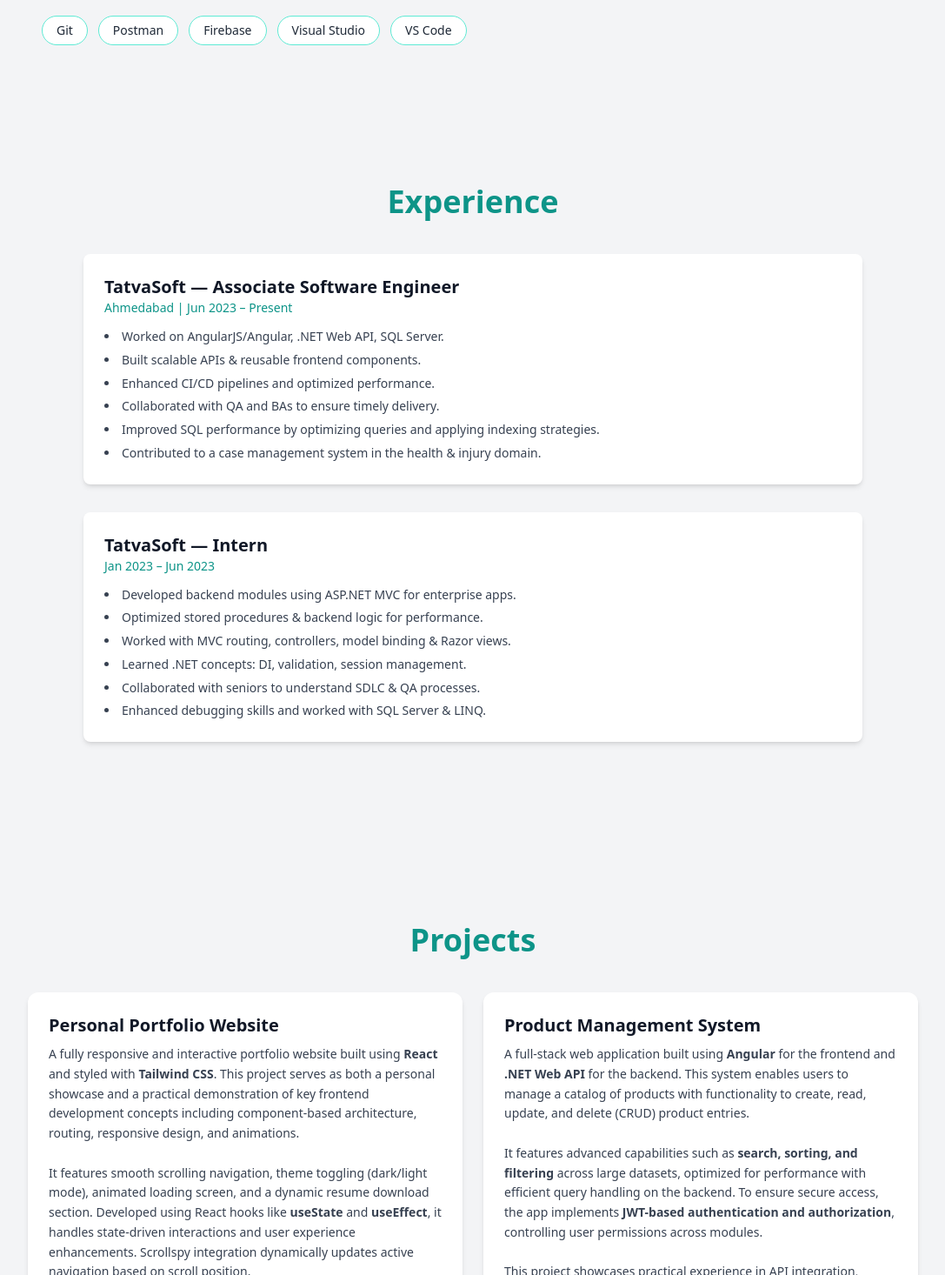
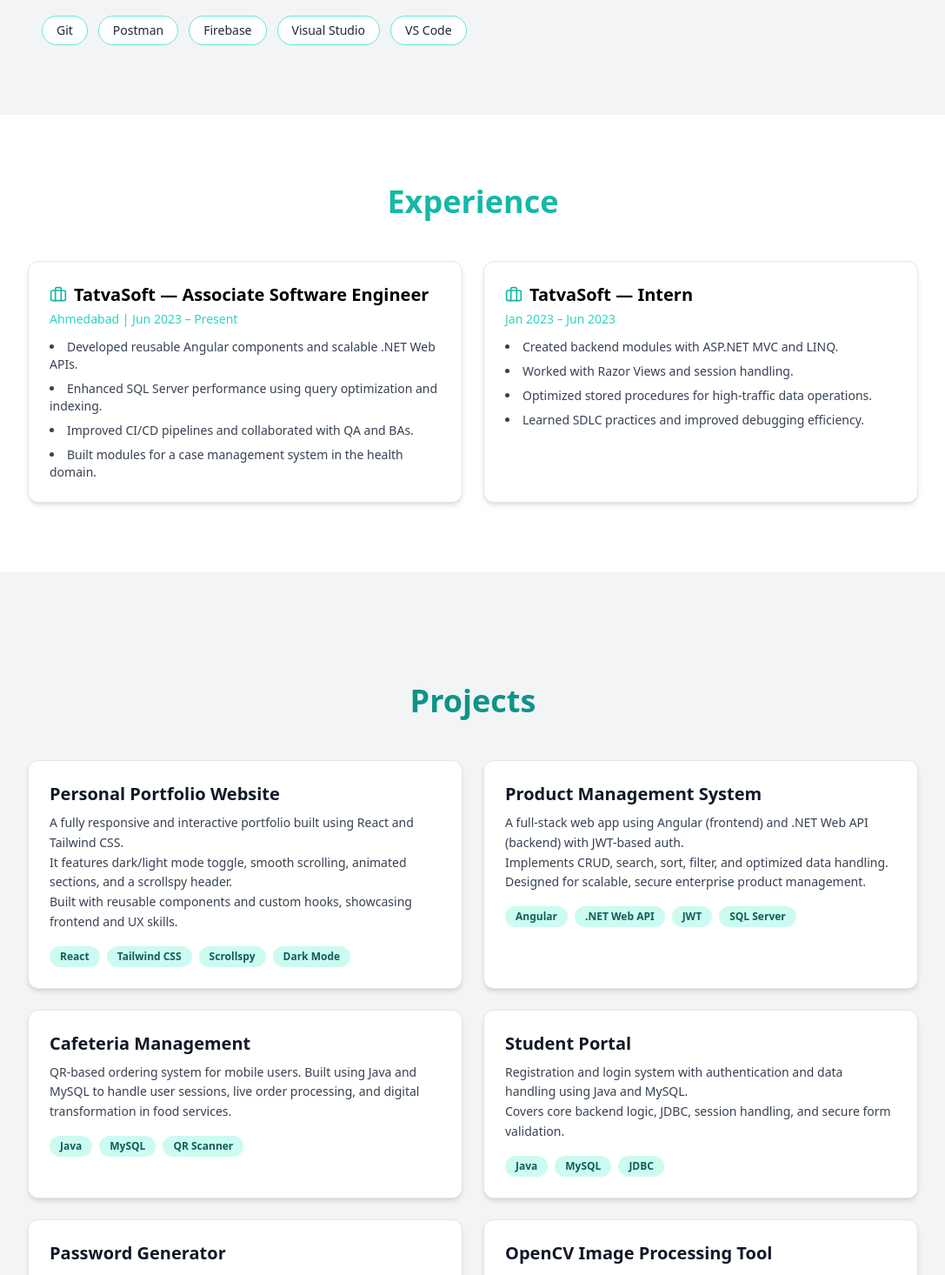
Before and after one commit to Vedant1882/vedant-portfolio, a React (Create React App) app: page / in a window 1280 px wide. Shown: the part 1304-2770 px from the top of the page at 87% size, without its empty margins (96-1183 px from the left). Built offline with nearby package versions, Linux system fonts and the light colour scheme.

Commit message:
final280620250143

```diff
--- a/package.json
+++ b/package.json
@@ -8,6 +8,7 @@
     "@testing-library/jest-dom": "^6.6.3",
     "@testing-library/react": "^16.3.0",
     "@testing-library/user-event": "^13.5.0",
+    "framer-motion": "^12.19.2",
     "lucide-react": "^0.523.0",
     "react": "^19.1.0",
     "react-dom": "^19.1.0",
--- a/src/components/Experience.jsx
+++ b/src/components/Experience.jsx
@@ -1,52 +1,53 @@
 import React from 'react';
+import { Briefcase } from 'lucide-react';
 
 export default function Experience() {
+  const experiences = [
+    {
+      title: 'TatvaSoft — Associate Software Engineer',
+      date: 'Ahmedabad | Jun 2023 – Present',
+      points: [
+        'Developed reusable Angular components and scalable .NET Web APIs.',
+        'Enhanced SQL Server performance using query optimization and indexing.',
+        'Improved CI/CD pipelines and collaborated with QA and BAs.',
+        'Built modules for a case management system in the health domain.',
+      ],
+    },
+    {
+      title: 'TatvaSoft — Intern',
+      date: 'Jan 2023 – Jun 2023',
+      points: [
+        'Created backend modules with ASP.NET MVC and LINQ.',
+        'Worked with Razor Views and session handling.',
+        'Optimized stored procedures for high-traffic data operations.',
+        'Learned SDLC practices and improved debugging efficiency.',
+      ],
+    },
+  ];
+
   return (
-    <section
-      id="experience"
-      className="bg-gray-100 dark:bg-black text-gray-900 dark:text-white py-20 px-6 transition-colors duration-300"
-    >
-      <div className="max-w-4xl mx-auto">
-        <h2 className="text-4xl font-bold text-center text-teal-600 dark:text-teal-400 mb-10">
-          Experience
-        </h2>
+    <section id="experience" className="bg-white dark:bg-black text-black dark:text-white py-20 px-6">
+      <div className="max-w-5xl mx-auto">
+        <h2 className="text-4xl font-bold text-center text-teal-500 mb-12">Experience</h2>
 
-        <div className="space-y-8">
-          {/* Full-time */}
-          <div className="p-6 bg-white dark:bg-gray-800 rounded-lg shadow-md hover:shadow-lg transition-all">
-            <h3 className="text-xl font-semibold text-gray-900 dark:text-white">
-              TatvaSoft — Associate Software Engineer
-            </h3>
-            <p className="text-sm text-teal-600 dark:text-teal-300">
-              Ahmedabad | Jun 2023 – Present
-            </p>
-            <ul className="mt-3 text-gray-700 dark:text-gray-300 list-disc list-inside space-y-1 text-sm leading-relaxed">
-              <li>Worked on AngularJS/Angular, .NET Web API, SQL Server.</li>
-              <li>Built scalable APIs & reusable frontend components.</li>
-              <li>Enhanced CI/CD pipelines and optimized performance.</li>
-              <li>Collaborated with QA and BAs to ensure timely delivery.</li>
-              <li>Improved SQL performance by optimizing queries and applying indexing strategies.</li>
-              <li>Contributed to a case management system in the health & injury domain.</li>
-            </ul>
-          </div>
-
-          {/* Internship */}
-          <div className="p-6 bg-white dark:bg-gray-800 rounded-lg shadow-md hover:shadow-lg transition-all">
-            <h3 className="text-xl font-semibold text-gray-900 dark:text-white">
-              TatvaSoft — Intern
-            </h3>
-            <p className="text-sm text-teal-600 dark:text-teal-300">
-              Jan 2023 – Jun 2023
-            </p>
-            <ul className="mt-3 text-gray-700 dark:text-gray-300 list-disc list-inside space-y-1 text-sm leading-relaxed">
-              <li>Developed backend modules using ASP.NET MVC for enterprise apps.</li>
-              <li>Optimized stored procedures & backend logic for performance.</li>
-              <li>Worked with MVC routing, controllers, model binding & Razor views.</li>
-              <li>Learned .NET concepts: DI, validation, session management.</li>
-              <li>Collaborated with seniors to understand SDLC & QA processes.</li>
-              <li>Enhanced debugging skills and worked with SQL Server & LINQ.</li>
-            </ul>
-          </div>
+        <div className="grid grid-cols-1 md:grid-cols-2 gap-6">
+          {experiences.map((exp, idx) => (
+            <div
+              key={idx}
+              className="bg-white dark:bg-gray-800 border border-gray-200 dark:border-gray-700 rounded-xl p-6 shadow-md hover:shadow-lg hover:ring hover:ring-teal-300/40 transition transform hover:-translate-y-1"
+            >
+              <h3 className="text-xl font-bold mb-1 flex items-center">
+                <Briefcase className="w-5 h-5 mr-2 text-teal-500" />
+                {exp.title}
+              </h3>
+              <p className="text-sm text-teal-400 mb-3">{exp.date}</p>
+              <ul className="list-disc list-inside space-y-2 text-sm text-gray-700 dark:text-gray-300">
+                {exp.points.map((point, i) => (
+                  <li key={i}>{point}</li>
+                ))}
+              </ul>
+            </div>
+          ))}
         </div>
       </div>
     </section>
--- a/src/components/Projects.jsx
+++ b/src/components/Projects.jsx
@@ -1,52 +1,83 @@
 import React from 'react';
 
 export default function Projects() {
+    const projects = [
+        {
+            title: 'Personal Portfolio Website',
+            description: `
+        A fully responsive and interactive portfolio built using React and Tailwind CSS.
+        It features dark/light mode toggle, smooth scrolling, animated sections, and a scrollspy header.
+        Built with reusable components and custom hooks, showcasing frontend and UX skills.`,
+            badges: ['React', 'Tailwind CSS', 'Scrollspy', 'Dark Mode'],
+        },
+        {
+            title: 'Product Management System',
+            description: `
+        A full-stack web app using Angular (frontend) and .NET Web API (backend) with JWT-based auth.
+        Implements CRUD, search, sort, filter, and optimized data handling. Designed for scalable, secure enterprise product management.`,
+            badges: ['Angular', '.NET Web API', 'JWT', 'SQL Server'],
+        },
+        {
+            title: 'Cafeteria Management',
+            description: `
+        QR-based ordering system for mobile users. Built using Java and MySQL to handle user sessions, live order processing, and digital transformation in food services.`,
+            badges: ['Java', 'MySQL', 'QR Scanner'],
+        },
+        {
+            title: 'Student Portal',
+            description: `
+        Registration and login system with authentication and data handling using Java and MySQL.
+        Covers core backend logic, JDBC, session handling, and secure form validation.`,
+            badges: ['Java', 'MySQL', 'JDBC'],
+        },
+        {
+            title: 'Password Generator',
+            description: `
+        A PHP-based random password generator that supports symbol, number, and length configurations.
+        Created for academic learning of string manipulation, form handling, and UI with HTML/CSS.`,
+            badges: ['PHP', 'HTML', 'CSS'],
+        },
+        {
+            title: 'OpenCV Image Processing Tool',
+            description: `
+        Python-based app using OpenCV to perform grayscale conversion, blurring, edge detection, and face recognition (Haar Cascades).
+        Designed with CLI and live webcam support for real-time image manipulation.`,
+            badges: ['Python', 'OpenCV', 'Face Detection'],
+        },
+    ];
+
     return (
         <section
             id="projects"
             className="min-h-screen pt-32 pb-20 px-6 bg-gray-100 dark:bg-gray-900 text-gray-900 dark:text-white transition-colors duration-300"
         >
             <div className="max-w-5xl mx-auto">
-                <h2 className="text-4xl font-bold text-center text-teal-600 dark:text-teal-400 mb-10">
+                <h2 className="text-4xl font-bold text-center text-teal-600 dark:text-teal-400 mb-12">
                     Projects
                 </h2>
 
                 <div className="grid grid-cols-1 sm:grid-cols-2 gap-6">
-                    {/* Project 1 */}
-                    <div className="bg-white dark:bg-gray-800 rounded-xl p-6 shadow-md hover:shadow-xl transform hover:-translate-y-1 transition">
-                        <h3 className="text-xl font-bold mb-2">Personal Portfolio Website</h3>
-                        <p className="text-gray-700 dark:text-gray-300 text-sm leading-relaxed">
-                            A fully responsive and interactive portfolio website built using <strong>React</strong> and styled with <strong>Tailwind CSS</strong>. This project serves as both a personal showcase and a practical demonstration of key frontend development concepts including component-based architecture, routing, responsive design, and animations.
-                            <br /><br />
-                            It features smooth scrolling navigation, theme toggling (dark/light mode), animated loading screen, and a dynamic resume download section. Developed using React hooks like <strong>useState</strong> and <strong>useEffect</strong>, it handles state-driven interactions and user experience enhancements. Scrollspy integration dynamically updates active navigation based on scroll position.
-                            <br /><br />
-                            This project helped consolidate knowledge of React fundamentals, reusable UI components, custom hooks, responsive layouts, and real-world design patterns. It also includes performance considerations such as conditional rendering and code structure optimization.
-                        </p>
-                    </div>
-                    <div className="bg-white dark:bg-gray-800 rounded-xl p-6 shadow-md hover:shadow-xl transform hover:-translate-y-1 transition">
-                        <h3 className="text-xl font-bold mb-2">Product Management System</h3>
-                        <p className="text-gray-700 dark:text-gray-300 text-sm leading-relaxed">
-                            A full-stack web application built using <strong>Angular</strong> for the frontend and <strong>.NET Web API</strong> for the backend. This system enables users to manage a catalog of products with functionality to create, read, update, and delete (CRUD) product entries.
-                            <br /><br />
-                            It features advanced capabilities such as <strong>search, sorting, and filtering</strong> across large datasets, optimized for performance with efficient query handling on the backend. To ensure secure access, the app implements <strong>JWT-based authentication and authorization</strong>, controlling user permissions across modules.
-                            <br /><br />
-                            This project showcases practical experience in API integration, component-based UI design, token-based user management, and optimization strategies for scalable data-driven applications. It also reinforces strong understanding of Angular reactive forms, HTTP interceptors, and .NET middleware.
-                        </p>
-                    </div>
-                    <div className="bg-white dark:bg-gray-800 rounded-xl p-6 shadow-md hover:shadow-xl transform hover:-translate-y-1 transition">
-                        <h3 className="text-xl font-bold mb-2">Cafeteria Management</h3>
-                        <p className="text-gray-700 dark:text-gray-300 text-sm leading-relaxed">
-                            QR-based menu and ordering system for mobile users to streamline cafeteria operations. Built using Java and MySQL, this project enhanced real-time data handling, user sessions, and digital transformation in small-scale service environments.
-                        </p>
-                    </div>
-
-                    {/* Project 2 */}
-                    <div className="bg-white dark:bg-gray-800 rounded-xl p-6 shadow-md hover:shadow-xl transform hover:-translate-y-1 transition">
-                        <h3 className="text-xl font-bold mb-2">Student Portal</h3>
-                        <p className="text-gray-700 dark:text-gray-300 text-sm leading-relaxed">
-                            A registration and login system for managing student data. Built using Java and MySQL with secure authentication, session management, and form handling. This project reinforced backend development and JDBC concepts.
-                        </p>
-                    </div>
+                    {projects.map((project, index) => (
+                        <div
+                            key={index}
+                            className="bg-white dark:bg-gray-800 rounded-xl p-6 shadow-md hover:shadow-xl transform hover:-translate-y-1 transition-all duration-300 border border-gray-200 dark:border-gray-700 hover:border-2 hover:border-teal-500"
+                        >
+                            <h3 className="text-xl font-bold mb-2">{project.title}</h3>
+                            <p className="text-gray-700 dark:text-gray-300 text-sm leading-relaxed whitespace-pre-line">
+                                {project.description.trim()}
+                            </p>
+                            <div className="flex flex-wrap gap-2 mt-4">
+                                {project.badges.map((badge, i) => (
+                                    <span
+                                        key={i}
+                                        className="px-3 py-1 text-xs font-semibold bg-teal-100 text-teal-800 dark:bg-teal-700 dark:text-white rounded-full"
+                                    >
+                                        {badge}
+                                    </span>
+                                ))}
+                            </div>
+                        </div>
+                    ))}
                 </div>
             </div>
         </section>
```
Also changed, not shown: src/components/Contact.jsx (+19 -10 lines), 1 other file (tests, documents, lock files or other folders).
